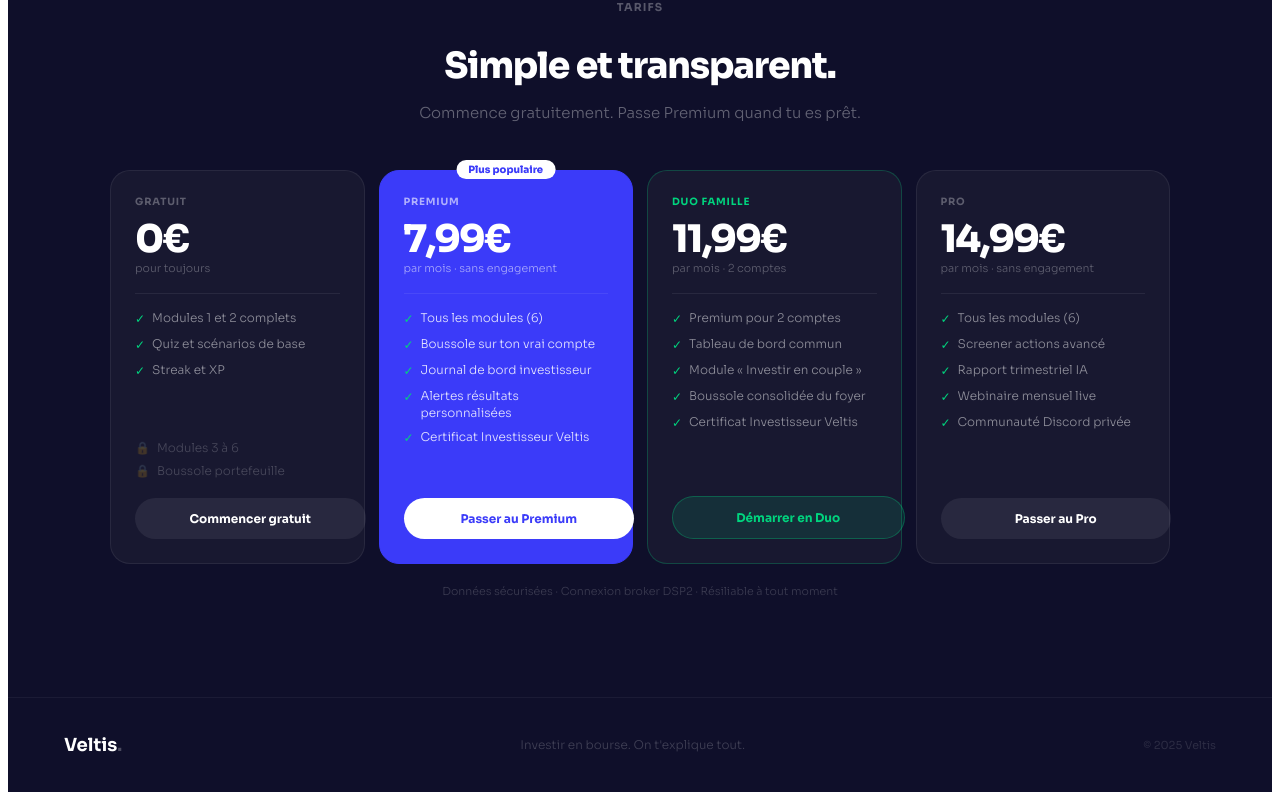
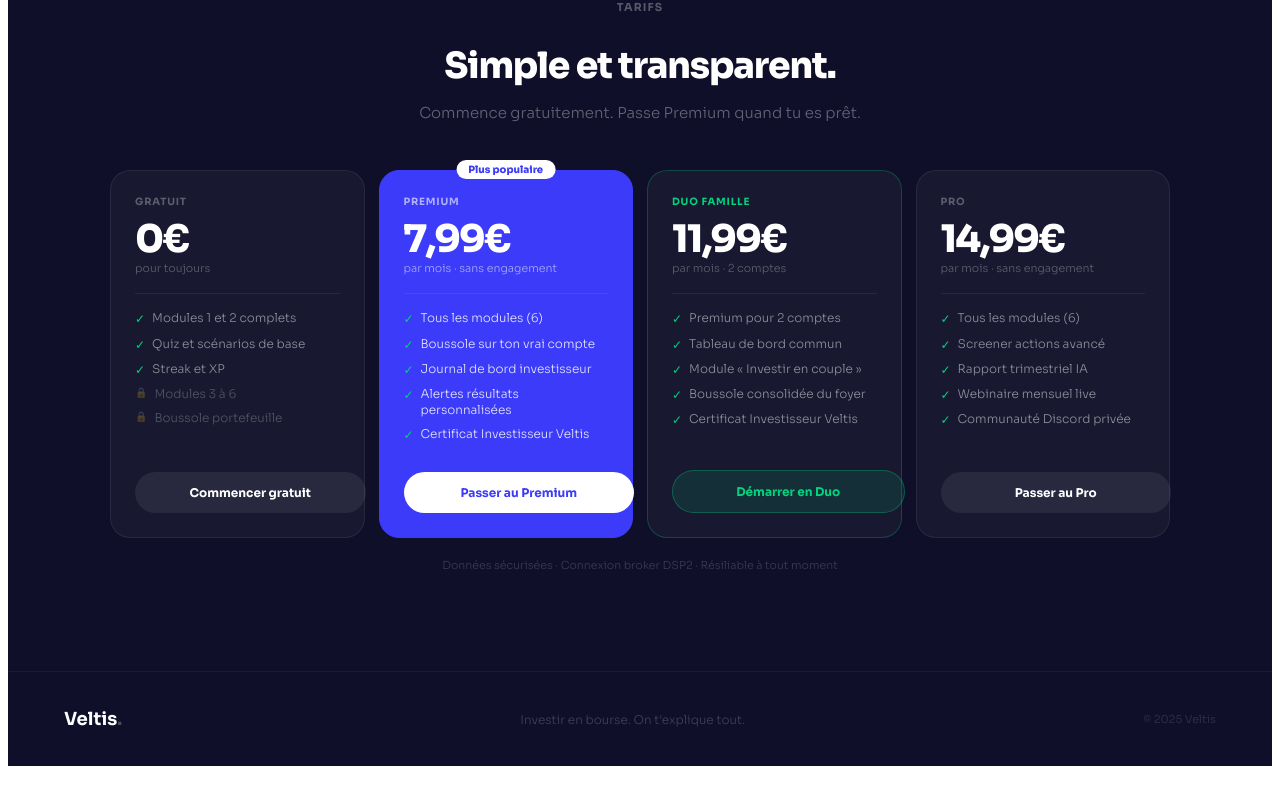
Before and after one commit to J5inco/Veltis, a Next.js app: page / in a window 1280 px wide. Shown: the part 2251-3051 px from the top of the page. After the commit the page ends 3025 px from the top, so only its background shows below. Built offline with nearby package versions, Linux system fonts and the light colour scheme.

Commit message:
Fix pricing: fixed minHeight on items, locked items right after included, clean layout

```diff
--- a/app/page.tsx
+++ b/app/page.tsx
@@ -112,7 +112,7 @@ export default function Home() {
           <p style={{fontSize:15,color:'rgba(255,255,255,.35)',marginBottom:48,fontWeight:300}}>Commence gratuitement. Passe Premium quand tu es prêt.</p>
           <div style={{display:'grid',gridTemplateColumns:'repeat(4,1fr)',gap:14,textAlign:'left',alignItems:'stretch'}}>
             {[
-              {tier:'Gratuit',price:'0€',period:'pour toujours',featured:false,duo:false,items:['Modules 1 et 2 complets','Quiz et scénarios de base','Streak et XP','—','—'],locked:['Modules 3 à 6','Boussole portefeuille'],btn:'Commencer gratuit',href:'/signup'},
+              {tier:'Gratuit',price:'0€',period:'pour toujours',featured:false,duo:false,items:['Modules 1 et 2 complets','Quiz et scénarios de base','Streak et XP'],locked:['Modules 3 à 6','Boussole portefeuille'],btn:'Commencer gratuit',href:'/signup'},
               {tier:'Premium',price:'7,99€',period:'par mois · sans engagement',featured:true,duo:false,popular:true,items:['Tous les modules (6)','Boussole sur ton vrai compte','Journal de bord investisseur','Alertes résultats personnalisées','Certificat Investisseur Veltis'],locked:[],btn:'Passer au Premium',href:'/signup'},
               {tier:'Duo Famille',price:'11,99€',period:'par mois · 2 comptes',featured:false,duo:true,items:['Premium pour 2 comptes','Tableau de bord commun','Module « Investir en couple »','Boussole consolidée du foyer','Certificat Investisseur Veltis'],locked:[],btn:'Démarrer en Duo',href:'/signup'},
               {tier:'Pro',price:'14,99€',period:'par mois · sans engagement',featured:false,duo:false,items:['Tous les modules (6)','Screener actions avancé','Rapport trimestriel IA','Webinaire mensuel live','Communauté Discord privée'],locked:[],btn:'Passer au Pro',href:'/signup'},
@@ -123,9 +123,9 @@ export default function Home() {
                 <div style={{fontSize:38,fontWeight:800,color:'white',letterSpacing:'-.04em',lineHeight:1}}>{p.price}</div>
                 <div style={{fontSize:11,color:p.featured?'rgba(255,255,255,.55)':'rgba(255,255,255,.3)',marginTop:3,marginBottom:18,fontWeight:300}}>{p.period}</div>
                 <div style={{height:1,background:'rgba(255,255,255,.07)',marginBottom:16}}></div>
-                <div style={{display:'flex',flexDirection:'column',gap:8,flex:1}}>
-                  {p.items.map((item,j) => item==='—'?<div key={j} style={{height:18}}></div>:<div key={j} style={{display:'flex',gap:7,fontSize:12,color:p.featured?'rgba(255,255,255,.85)':'rgba(255,255,255,.5)',fontWeight:300,lineHeight:1.4,alignItems:'flex-start'}}><span style={{color:'#00D47E',flexShrink:0,marginTop:1}}>✓</span>{item}</div>)}
-                  {p.locked.map((item,j) => <div key={j} style={{display:'flex',gap:7,fontSize:12,color:'rgba(255,255,255,.2)',fontWeight:300,alignItems:'flex-start'}}><span style={{flexShrink:0}}>🔒</span>{item}</div>)}
+                <div style={{display:'flex',flexDirection:'column',gap:8,flex:1,minHeight:140}}>
+                  {p.items.filter(i=>i!=='—').map((item,j) => <div key={j} style={{display:'flex',gap:7,fontSize:12,color:p.featured?'rgba(255,255,255,.85)':'rgba(255,255,255,.5)',fontWeight:300,lineHeight:1.35,alignItems:'flex-start'}}><span style={{color:'#00D47E',flexShrink:0,marginTop:1}}>✓</span>{item}</div>)}
+                  {p.locked.map((item,j) => <div key={j} style={{display:'flex',gap:7,fontSize:12,color:'rgba(255,255,255,.25)',fontWeight:300,lineHeight:1.35,alignItems:'flex-start'}}><span style={{flexShrink:0,fontSize:10}}>🔒</span>{item}</div>)}
                 </div>
                 <Link href={p.href} style={{display:'block',width:'100%',padding:'13px',borderRadius:100,fontSize:12,fontWeight:700,textAlign:'center',textDecoration:'none',background:p.featured?'white':p.duo?'rgba(0,212,126,.12)':'rgba(255,255,255,.07)',color:p.featured?'#3B3BF9':p.duo?'#00D47E':'white',marginTop:20,border:p.duo?'1px solid rgba(0,212,126,.3)':'none'}}>
                   {p.btn}
```
